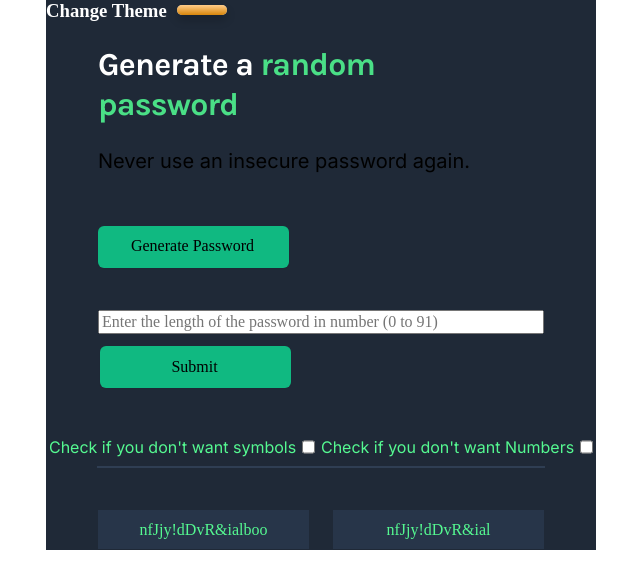
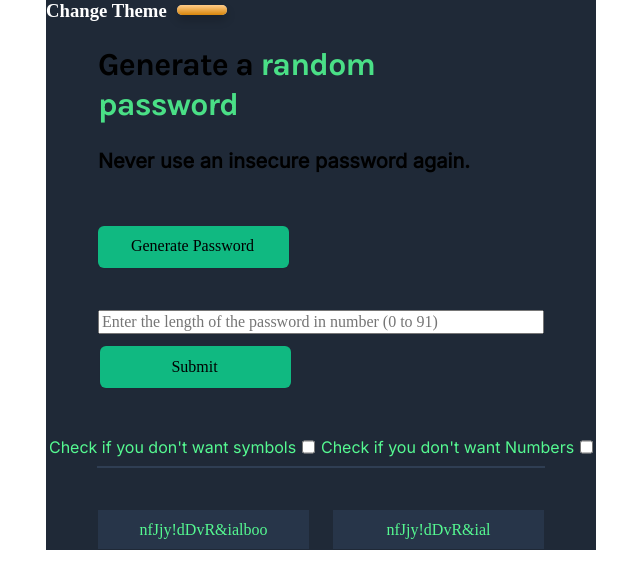
Before and after one commit to bobdeve/PasswordGenerator-app, a plain HTML site: page index.html in a window 1280 px wide. Shown: the whole page, without its empty margins (319-959 px from the left). Drawn offline with nearby package versions, Linux system fonts and the light colour scheme.

Commit message:
Update the color of paragraph when the theme changes

```diff
--- a/index.css
+++ b/index.css
@@ -36,10 +36,15 @@ h3{
     margin-top: 0px;
     color: white;
 }
+
+#pra{
+  color: #D5D4D8;
+  font-weight: bold;
+}
 p{
   margin-top: 10px;
   margin-left: 52px;
-   color: #D5D4D8;
+
 width: 372px;
 height: 28px;
 left: 52px;
@@ -57,7 +62,7 @@ line-height: 28px;
 
 /* Medium grey */
 
-color: #D5D4D8;
+
 }
 #btngene{
     display: flex;
@@ -222,6 +227,6 @@ label{
    border: solid 2px #000;
  }
 
-.light-theme h1,p,hr{
+.light-theme ,#pra,h1,p,hr{
     color: #000;
 }
```
